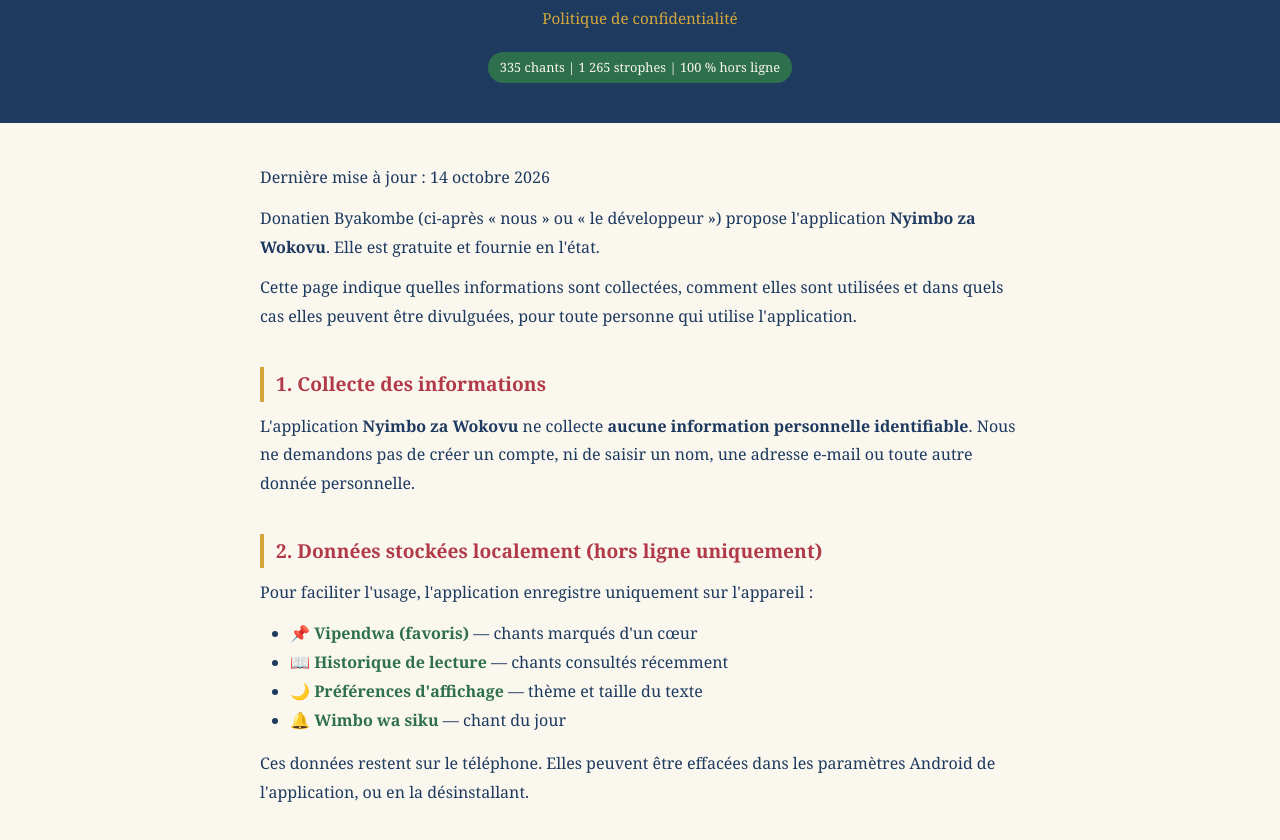
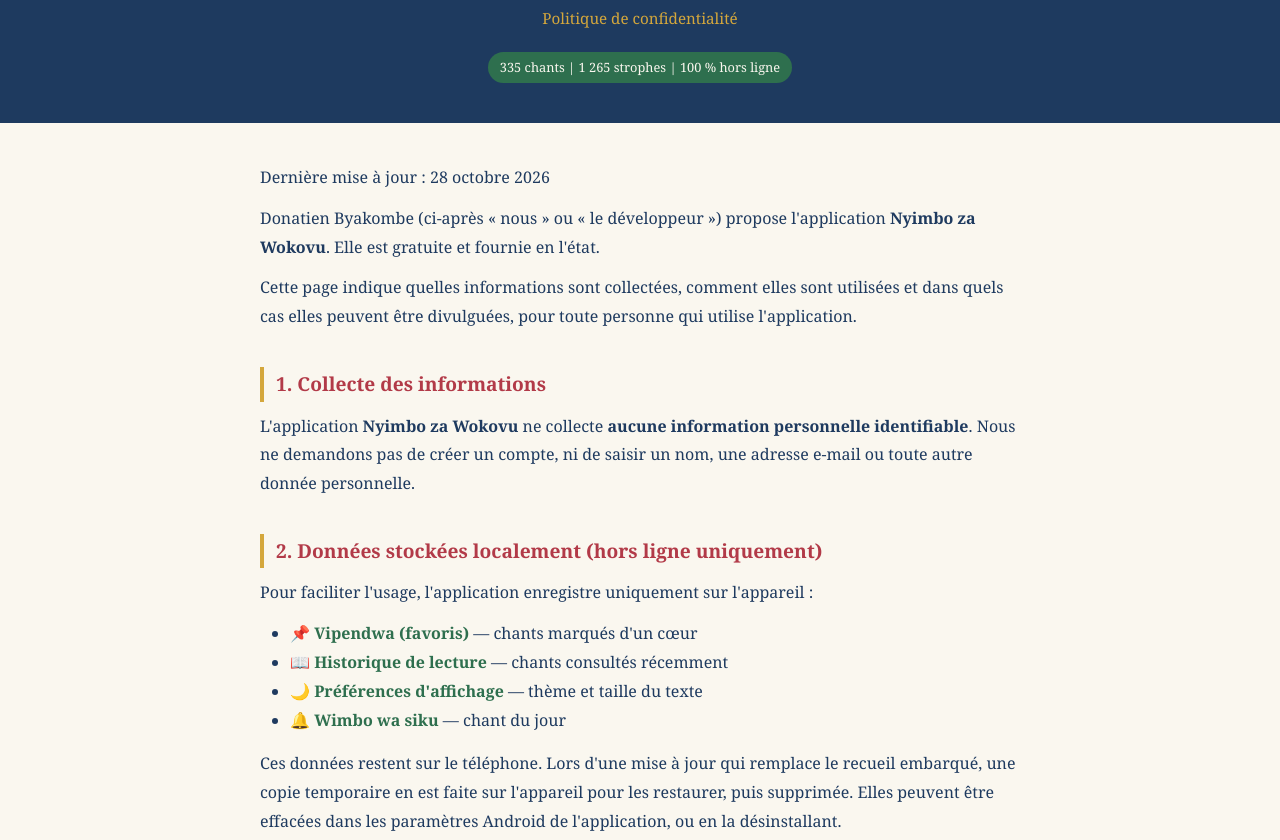
Before and after one commit to 1donatien0/nzw, a plain HTML site: page privacy_policy.html in a window 1280 px wide. Shown: the part 101-941 px from the top of the page. Drawn offline with Linux system fonts and the light colour scheme.

Commit message:
Mettre à jour la politique de confidentialité publiée.

```diff
--- a/privacy_policy.html
+++ b/privacy_policy.html
@@ -85,7 +85,7 @@
 </header>
 
 <main>
-  <p>Dernière mise à jour : 14 octobre 2026</p>
+  <p>Dernière mise à jour : 28 octobre 2026</p>
 
   <p>Donatien Byakombe (ci-après « nous » ou « le développeur ») propose l'application <strong>Nyimbo za Wokovu</strong>. Elle est gratuite et fournie en l'état.</p>
 
@@ -104,7 +104,7 @@
     <li>🔔 <strong>Wimbo wa siku</strong> — chant du jour</li>
   </ul>
 
-  <p>Ces données restent sur le téléphone. Elles peuvent être effacées dans les paramètres Android de l'application, ou en la désinstallant.</p>
+  <p>Ces données restent sur le téléphone. Lors d'une mise à jour qui remplace le recueil embarqué, une copie temporaire en est faite sur l'appareil pour les restaurer, puis supprimée. Elles peuvent être effacées dans les paramètres Android de l'application, ou en la désinstallant.</p>
 
   <h2>3. Données d'utilisation et serveurs tiers</h2>
   <p>L'application <strong>ne collecte aucune donnée d'utilisation</strong> et n'envoie rien à des serveurs tiers.</p>
```
